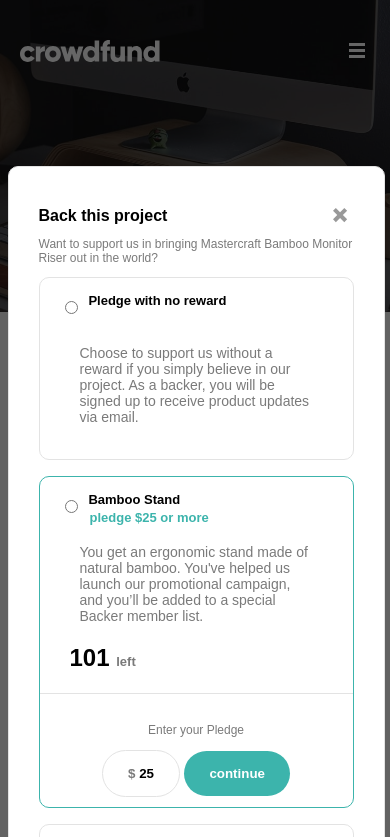
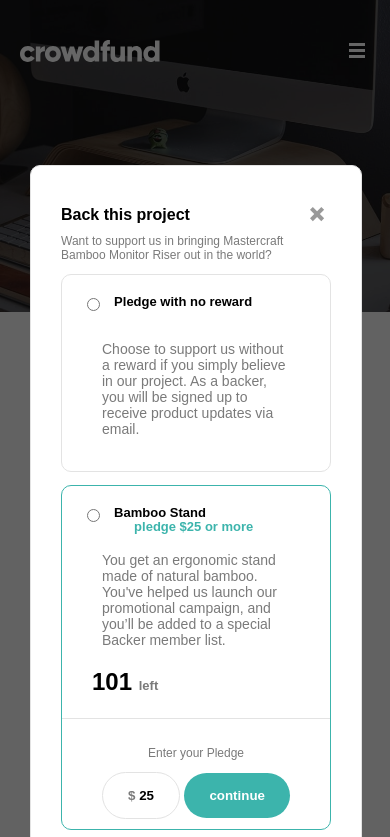
Before and after one commit to Nelson19so/crowdfunding-product-page-main, a plain HTML site: page index.html in a window 390 px wide. Both pictures are taken after a click on the button "Back This Project". Shown: the top 837 px of the page. Drawn offline with Linux system fonts and the light colour scheme.

Commit message:
Added all files for the first push

```diff
--- a/Asset/styles.css
+++ b/Asset/styles.css
@@ -823,7 +823,7 @@
   }
 
   .container-items-main .container-holder .body-items {
-    width: 375px;
+    width: 330px;
     margin-top: -110px;
   }
 
@@ -1021,6 +1021,7 @@
     .header
     .container-box {
     margin-left: 5px;
+    width: 100%;
   }
 
   .container-modal-back-project
@@ -1031,8 +1032,9 @@
     .header
     .container-box
     p {
-    /* margin-left: 5px; */
-    margin-top: -5px;
+    margin-left: 5px;
+    margin-top: -1px;
+    height: 2px;
   }
 
   .container-modal-back-project
@@ -1189,4 +1191,9 @@
   .svg-hamgurger-hide {
     display: none;
   }
+
+  /* success */
+  .container-padder-moadl-success .container-items {
+    width: 330px;
+  }
 }
```
